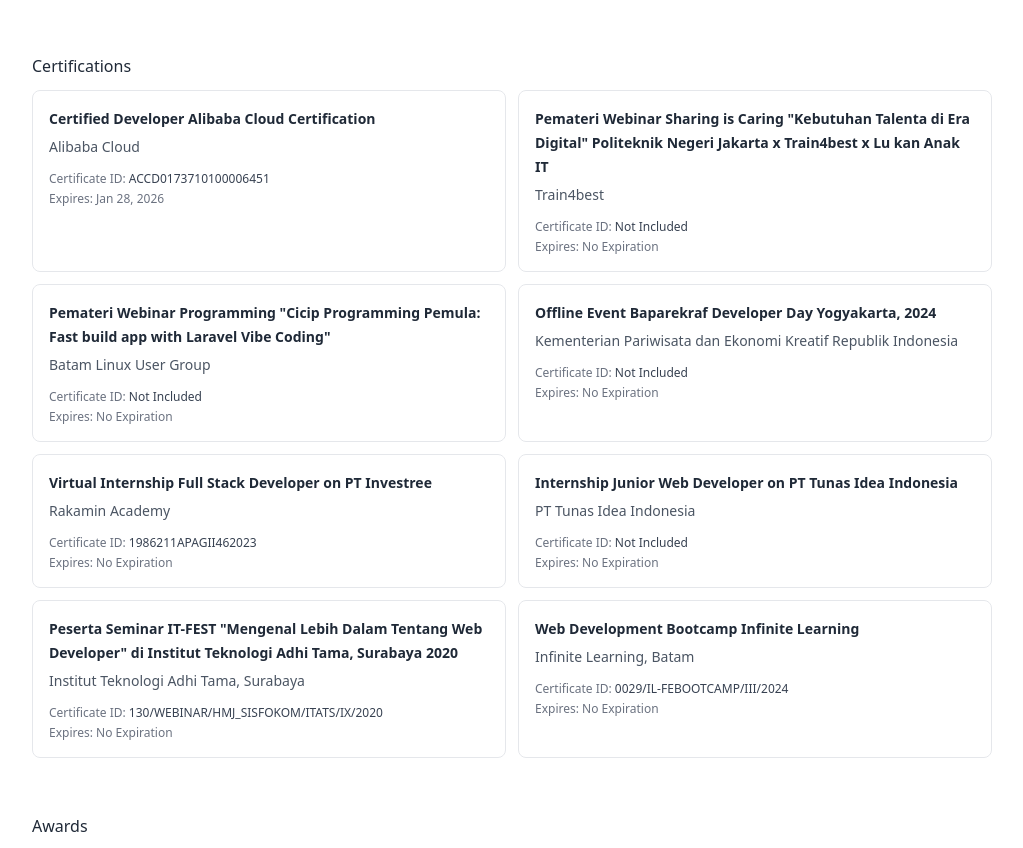
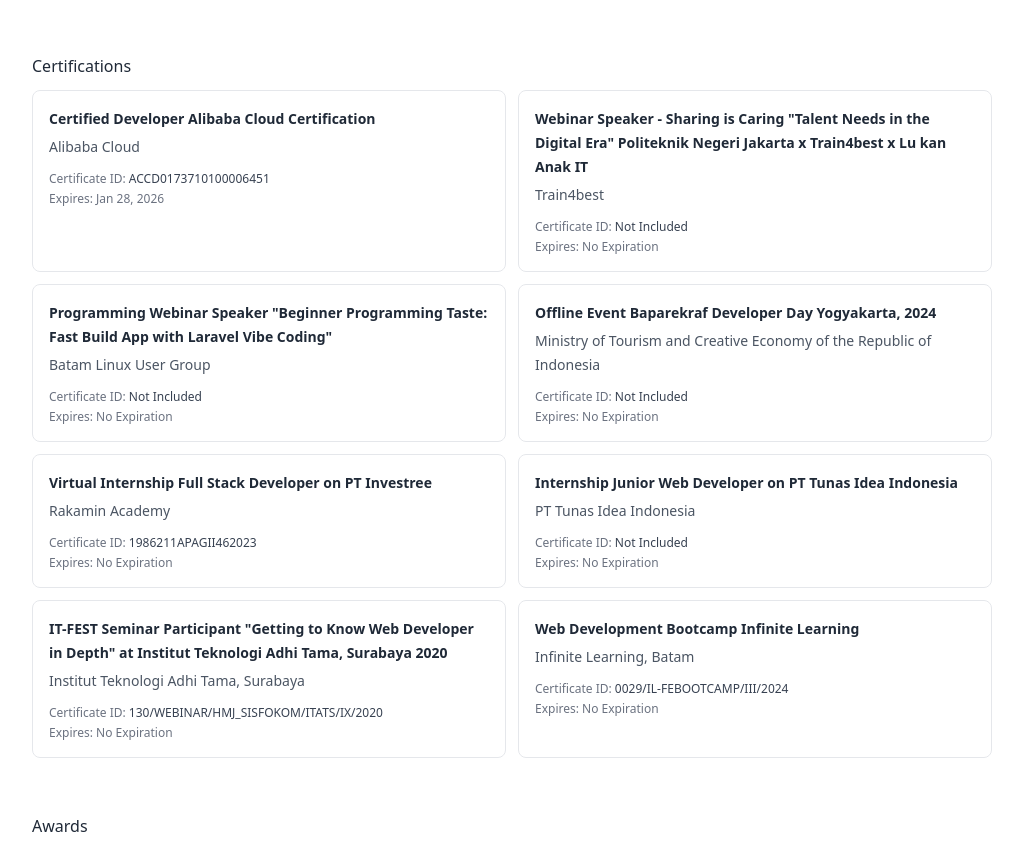
Before and after one commit to aidilbaihaqi/ngobarengaidil, a Next.js app: page /about in a window 1280 px wide. Shown: the part 3162-4010 px from the top of the page, without its empty margins (128-1151 px from the left). Built offline with nearby package versions, Linux system fonts and the light colour scheme.

Commit message:
update certification:

```diff
--- a/app/about/page.tsx
+++ b/app/about/page.tsx
@@ -766,7 +766,7 @@
                 {/* Certification Card 2 */}
                 <div className="p-4 border border-gray-200 rounded-lg dark:border-neutral-700 text-left">
                   <p className="leading-6 font-semibold text-sm text-gray-800 dark:text-neutral-200 text-left mb-1">
-                    Pemateri Webinar Sharing is Caring &quot;Kebutuhan Talenta di Era Digital&quot; Politeknik Negeri Jakarta x Train4best x Lu kan Anak IT
+                    Webinar Speaker - Sharing is Caring &quot;Talent Needs in the Digital Era&quot; Politeknik Negeri Jakarta x Train4best x Lu kan Anak IT
                   </p>
                   <p className="leading-6 text-sm text-gray-600 dark:text-neutral-400 text-left mb-3">
                     Train4best
@@ -784,7 +784,7 @@
                 {/* Certification Card 3 */}
                 <div className="p-4 border border-gray-200 rounded-lg dark:border-neutral-700 text-left">
                   <p className="leading-6 font-semibold text-sm text-gray-800 dark:text-neutral-200 text-left mb-1">
-                    Pemateri Webinar Programming &quot;Cicip Programming Pemula: Fast build app with Laravel Vibe Coding&quot;
+                    Programming Webinar Speaker &quot;Beginner Programming Taste: Fast Build App with Laravel Vibe Coding&quot;
                   </p>
                   <p className="leading-6 text-sm text-gray-600 dark:text-neutral-400 text-left mb-3">
                     Batam Linux User Group
@@ -805,7 +805,7 @@
                     Offline Event Baparekraf Developer Day Yogyakarta, 2024
                   </p>
                   <p className="leading-6 text-sm text-gray-600 dark:text-neutral-400 text-left mb-3">
-                    Kementerian Pariwisata dan Ekonomi Kreatif Republik Indonesia
+                    Ministry of Tourism and Creative Economy of the Republic of Indonesia
                   </p>
                   <div className="space-y-1">
                     <p className="text-xs text-gray-500 dark:text-neutral-500 text-left">
@@ -856,7 +856,7 @@
                 {/* Certification Card 7 */}
                 <div className="p-4 border border-gray-200 rounded-lg dark:border-neutral-700 text-left">
                   <p className="leading-6 font-semibold text-sm text-gray-800 dark:text-neutral-200 text-left mb-1">
-                    Peserta Seminar IT-FEST &quot;Mengenal Lebih Dalam Tentang Web Developer&quot; di Institut Teknologi Adhi Tama, Surabaya 2020
+                    IT-FEST Seminar Participant &quot;Getting to Know Web Developer in Depth&quot; at Institut Teknologi Adhi Tama, Surabaya 2020
                   </p>
                   <p className="leading-6 text-sm text-gray-600 dark:text-neutral-400 text-left mb-3">
                     Institut Teknologi Adhi Tama, Surabaya
```
